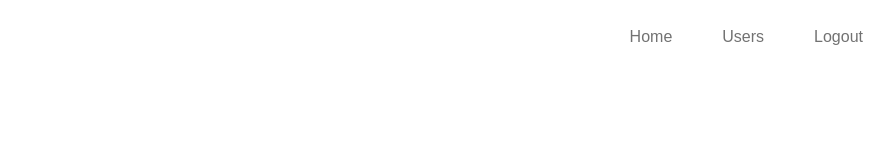
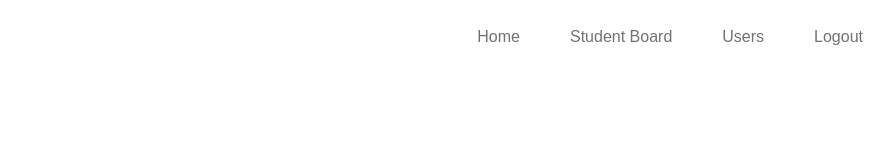
Before and after one commit to aaronkagan/teacher-communication-system, a React (Create React App) app in the folder client/: page / in a window 1280 px wide. Shown: the top 151 px of the page, without its empty margins (369-1263 px from the left). Built offline with nearby package versions, Linux system fonts and the light colour scheme; no server answers; sample sign-in values are in the browser's storage.

Commit message:
initial student board page

```diff
--- a/client/src/App.js
+++ b/client/src/App.js
@@ -4,8 +4,7 @@ import { BrowserRouter as Router, Routes, Route } from "react-router-dom";
 // import Board from "./components/Board";
 import Nav from "./components/Nav";
 // import MultiColumnBoard from "./components/MultiColumnBoard";
-// import StudentBoard from "./components/StudentBoard";
-
+import StudentBoard from "./pages/StudentBoard";
 import NotAuthorized from "./pages/NotAuthorized";
 import Home from "./pages/Home";
 import UserAccounts from "./pages/UserAccounts";
@@ -22,7 +21,7 @@ const App = () => {
           {/* <Route path="/board/teacher" element={userState.role === "teacher" || userState.role === "admin" ? <MultiColumnBoard /> : <NotAuthorized />} /> */}
           {/* <Route path="/board/teacher" element={<MultiColumnBoard />} /> */}
 
-          {/* <Route path="/board/student" element={userState.role === "student" || userState.role === "admin" ? <StudentBoard /> : <NotAuthorized />} /> */}
+          <Route path="/board/student" element={getUserRole() === "student" || getUserRole() === "admin" ? <StudentBoard /> : <NotAuthorized />} />
           {/* <Route path="/board/student" element={<StudentBoard />} /> */}
           <Route path="/users" element={getUserRole() === "admin" ? <UserAccounts /> : <NotAuthorized />} />
         </Routes>
--- a/client/src/components/Nav.js
+++ b/client/src/components/Nav.js
@@ -11,8 +11,8 @@ const Nav = () => {
   return (
     <Navbar>
       <StyledLink to="/">Home</StyledLink>
-      {/* {userState.role === "admin" || userState.role === "teacher" ? <StyledLink to="/board/teacher">Teacher Board</StyledLink> : null}
-      {userState.role === "admin" || userState.role === "student" ? <StyledLink to="/board/student">Student Board</StyledLink> : null} */}
+      {/* {userState.role === "admin" || userState.role === "teacher" ? <StyledLink to="/board/teacher">Teacher Board</StyledLink> : null} */}
+      {getUserRole() === "admin" || getUserRole() === "student" ? <StyledLink to="/board/student">Student Board</StyledLink> : null}
       {getUserRole() === "admin" && <StyledLink to="/users">Users</StyledLink>}
       {isUserLoggedIn() ? (
         <StyledLink to="/login" onClick={() => handleLogout(setUserState)}>
--- /dev/null
+++ b/client/src/pages/StudentBoard.js
@@ -0,0 +1,9 @@
+import { useContext } from "react";
+import { UserContext } from "../contexts/UserContext";
+
+const StudentBoard = () => {
+  const { userState } = useContext(UserContext);
+  return <h1>Welcome {userState.firstName}</h1>;
+};
+
+export default StudentBoard;
```
